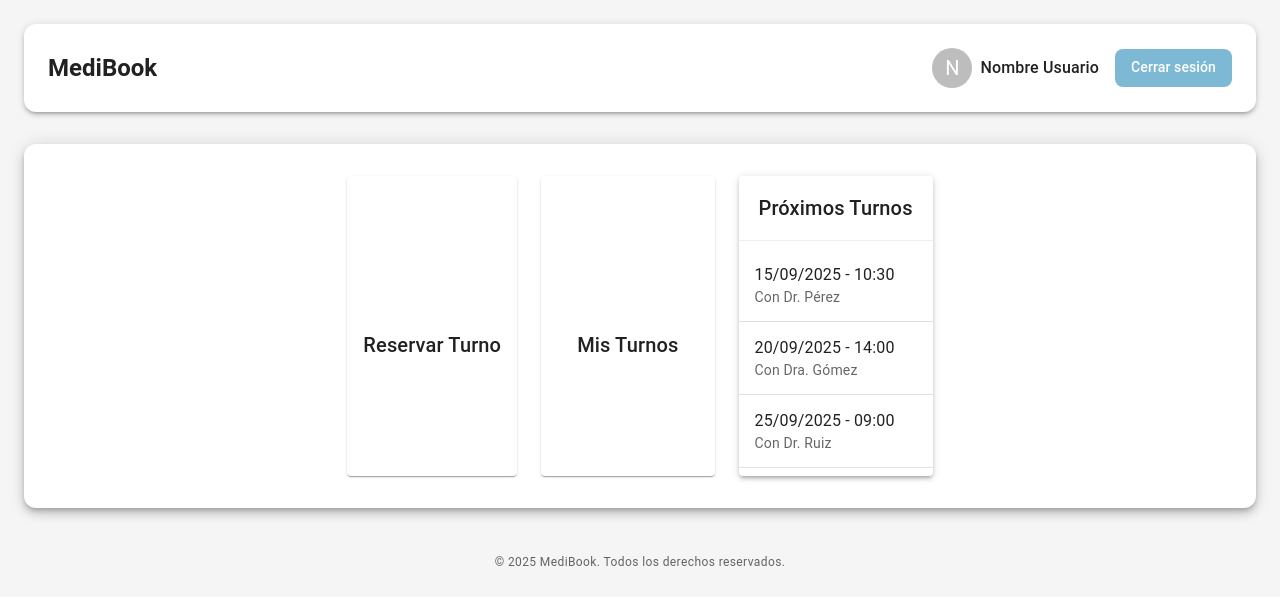
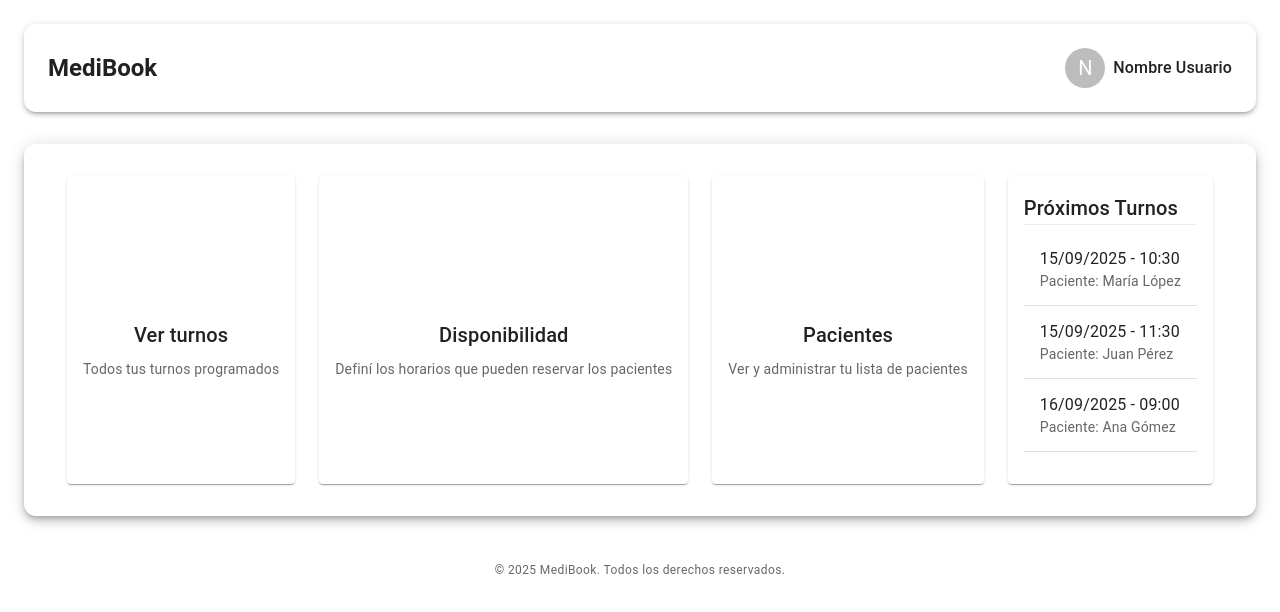
Before and after one commit to uca-pid/2025-aguinaldo-front, a React (Vite) app in the folder medi-book-web/: page / in a window 1280 px wide. Shown: the top 612 px of the page. Built offline with nearby package versions, Linux system fonts and the light colour scheme; some icons are missing.

Commit message:
Added homeHeaderMachine to use Profile deployable, and some refactors

```diff
--- a/medi-book-web/src/components/HomeScreen/DoctorDashboard.tsx
+++ b/medi-book-web/src/components/HomeScreen/DoctorDashboard.tsx
@@ -1,18 +1,16 @@
 import React from "react";
-import { Box, Grid, Card, CardActionArea, CardContent, Typography, List, ListItem, ListItemText, Badge } from "@mui/material";
+import { Box, Grid, Card, CardActionArea, CardContent, Typography, List, ListItem, ListItemText} from "@mui/material";
 import ScheduleIcon from "@mui/icons-material/Schedule";
 import EventAvailableIcon from "@mui/icons-material/EventAvailable";
 import PeopleAltIcon from "@mui/icons-material/PeopleAlt";
 import { styled } from "@mui/material/styles";
 
-// Simulación de datos
 const upcomingAppointments = [
   { date: "15/09/2025", time: "10:30", patient: "María López" },
   { date: "15/09/2025", time: "11:30", patient: "Juan Pérez" },
   { date: "16/09/2025", time: "09:00", patient: "Ana Gómez" }
 ];
 
-// Card estilizada para hover
 const HoverCard = styled(Card)(({ theme }) => ({
   transition: "transform 0.2s, box-shadow 0.2s",
   height: "100%",
@@ -30,8 +28,7 @@ const DoctorDashboard: React.FC = () => {
   return (
     <Box width="100%" display="flex" flexDirection="column" gap={3} alignItems="center">
       <Grid container spacing={3} justifyContent="center" alignItems="stretch">
-        {/* Card: Ver turnos */}
-        <Grid item xs={12} sm={6} md={4}>
+        <Grid>
           <HoverCard>
             <CardActionArea onClick={handleViewAppointments} sx={{ height: "100%" }}>
               <CardContent sx={{ textAlign: "center", py: 6 }}>
@@ -47,8 +44,7 @@ const DoctorDashboard: React.FC = () => {
           </HoverCard>
         </Grid>
 
-        {/* Card: Configurar disponibilidad */}
-        <Grid item xs={12} sm={6} md={4}>
+        <Grid>
           <HoverCard>
             <CardActionArea onClick={handleSetAvailability} sx={{ height: "100%" }}>
               <CardContent sx={{ textAlign: "center", py: 6 }}>
@@ -64,8 +60,7 @@ const DoctorDashboard: React.FC = () => {
           </HoverCard>
         </Grid>
 
-        {/* Card: Lista de pacientes */}
-        <Grid item xs={12} sm={6} md={4}>
+        <Grid>
           <HoverCard>
             <CardActionArea onClick={handlePatientList} sx={{ height: "100%" }}>
               <CardContent sx={{ textAlign: "center", py: 6 }}>
@@ -81,11 +76,10 @@ const DoctorDashboard: React.FC = () => {
           </HoverCard>
         </Grid>
 
-        {/* Card: Próximos turnos */}
-        <Grid item xs={12} sm={12} md={4}>
+        <Grid>
           <Card sx={{ height: "100%" }}>
             <CardContent>
-              <Typography variant="h6" mb={2} borderBottom="1px solid #eee" pb={1}>
+              <Typography variant="h6" borderBottom="1px solid #eee">
                 Próximos Turnos
               </Typography>
               <List>
--- a/medi-book-web/src/components/HomeScreen/PatientDashboard.tsx
+++ b/medi-book-web/src/components/HomeScreen/PatientDashboard.tsx
@@ -4,14 +4,12 @@ import CalendarTodayIcon from "@mui/icons-material/CalendarToday";
 import ListAltIcon from "@mui/icons-material/ListAlt";
 import { styled } from "@mui/material/styles";
 
-// Simulación de datos
 const upcomingAppointments = [
   { date: "15/09/2025", time: "10:30", doctor: "Dr. Pérez" },
   { date: "20/09/2025", time: "14:00", doctor: "Dra. Gómez" },
   { date: "25/09/2025", time: "09:00", doctor: "Dr. Ruiz" }
 ];
 
-// Card estilizada para hover
 const HoverCard = styled(Card)(({ theme }) => ({
   transition: "transform 0.2s, box-shadow 0.2s",
   height: "100%",
@@ -36,8 +34,7 @@ const PatientDashboard: React.FC = () => {
       alignItems="center"
     >
       <Grid container spacing={3} justifyContent="center" alignItems="stretch">
-        {/* Reservar Turno */}
-        <Grid item xs={12} sm={6} md={4} display="flex" justifyContent="center">
+        <Grid display="flex" justifyContent="center">
           <HoverCard sx={{ width: "100%", maxWidth: 300 }}>
             <CardActionArea onClick={handleReserveClick} sx={{ height: "100%" }}>
               <CardContent sx={{ textAlign: "center", py: 6 }}>
@@ -48,8 +45,7 @@ const PatientDashboard: React.FC = () => {
           </HoverCard>
         </Grid>
 
-        {/* Mis Turnos */}
-        <Grid item xs={12} sm={6} md={4} display="flex" justifyContent="center" >
+        <Grid display="flex" justifyContent="center" >
           <HoverCard sx={{ width: "100%", maxWidth: 300 }}>
             <CardActionArea onClick={handleMyAppointmentsClick} sx={{ height: "100%" }}>
               <CardContent sx={{ textAlign: "center", py: 6 }}>
@@ -60,8 +56,7 @@ const PatientDashboard: React.FC = () => {
           </HoverCard>
         </Grid>
 
-        {/* Próximos Turnos */}
-        <Grid item xs={12} sm={12} md={4} display="flex" justifyContent="center">
+        <Grid display="flex" justifyContent="center">
           <Paper elevation={3} sx={{ height: "100%", width: "100%", maxWidth: 300 }}>
             <Typography variant="h6" p={2} borderBottom="1px solid #eee" px={2.5}>
               Próximos Turnos
--- /dev/null
+++ b/medi-book-web/src/machines/homeHeaderMachine.tsx
@@ -0,0 +1,44 @@
+import { createMachine, assign } from "xstate";
+
+export interface UiMachineContext {
+  toggleStates?: Record<string, boolean>;
+  anchorEls?: Record<string, HTMLElement | null>;
+}
+
+export type UiMachineEvent =
+  | { type: "TOGGLE"; key: string }
+  | { type: "OPEN_MENU"; key: string; anchorEl: HTMLElement }
+  | { type: "CLOSE_MENU"; key: string };
+
+export const homeHeaderMachine = createMachine({
+  id: "homeHeader",
+  initial: "idle",
+  context: {  },
+  types: {
+    context: {} as UiMachineContext,
+    events: {} as UiMachineEvent,
+  },
+  states: {
+    idle: {
+      on: {
+        OPEN_MENU: {
+          actions: assign({
+            anchorEls: ({ context, event }) => ({
+              ...context.anchorEls,
+              [event.key]: event.anchorEl,
+            }),
+          }),
+        },
+        CLOSE_MENU: {
+          actions: assign({
+            anchorEls: ({ context, event }) => ({
+              ...context.anchorEls,
+              [event.key]: null,
+            }),
+          }),
+        },
+      },
+    },
+  }
+
+} as const);
--- a/medi-book-web/src/pages/HomeScreen.tsx
+++ b/medi-book-web/src/pages/HomeScreen.tsx
@@ -1,25 +1,34 @@
 // HomeScreen.tsx
 import React from "react";
-import { Box, Typography, Paper, Grid, Avatar, Badge } from "@mui/material";
+import { Box, Typography, Paper, Grid, Avatar, Menu, MenuItem, Divider, ListItemIcon } from "@mui/material";
+import { Logout, Person } from "@mui/icons-material";
+import { useMachine } from "@xstate/react";
+import { homeHeaderMachine } from "../machines/homeHeaderMachine";
 import PatientDashboard from "../components/HomeScreen/PatientDashboard";
 import DoctorDashboard from "../components/HomeScreen/DoctorDashboard";
 import AdminDashboard from "../components/HomeScreen/AdminDashboard";
 
-// Cambiá aquí para probar los distintos roles
-const TEST_ROLE: "PATIENT" | "DOCTOR" | "ADMIN" = "PATIENT";
+const HomeScreen: React.FC = () => {
+  const TEST_ROLE = "DOCTOR"; // "PATIENT" | "DOCTOR" | "ADMIN"
+  const userName = "Nombre Usuario";
 
-const HomeScreen: React.FC = () => {
-  // Datos simulados
-  const userName = "Nombre Usuario";
+  const dashboards = {
+    PATIENT: <PatientDashboard />,
+    DOCTOR: <DoctorDashboard />,
+    ADMIN: <AdminDashboard />,
+  };
+
+  const [state, send] = useMachine(homeHeaderMachine);
+  const anchorEl = state.context.anchorEls?.["userMenu"] ?? null;
+  const open = Boolean(anchorEl);
 
   return (
     <Box
       sx={{
-        bgcolor: "#f5f5f5",
+        bgcolor: "#ffffffff",
         p: 3,
       }}
     >
-      {/* Header */}
       <Paper
         elevation={3}
         sx={{
@@ -32,7 +41,6 @@ const HomeScreen: React.FC = () => {
           flexWrap: "wrap",
         }}
       >
-        {/* Izquierda: Logo / nombre de la app */}
         <Typography
           variant="h5"
           fontWeight={700}
@@ -42,62 +50,93 @@ const HomeScreen: React.FC = () => {
           MediBook
         </Typography>
 
-        {/* Derecha: botones de usuario */}
-        <Box
-            display="flex"
-            alignItems="center"
-            gap={2}
-            flexWrap="wrap"
+        <Box display="flex" alignItems="center" gap={1}>
+          <Avatar
+            sx={{ cursor: "pointer" }}
+            onClick={(e) =>
+              send({
+                type: "OPEN_MENU",
+                key: "userMenu",
+                anchorEl: e.currentTarget,
+              })
+            }
           >
-            {/* Botón Mi perfil */}
-            <Box
-            display="flex"
-            alignItems="center"
-            gap={1}
-            sx={{
-                cursor: "pointer",
-                "&:hover": { opacity: 0.8, transform: "scale(1.03)", transition: "all 0.2s" },
-            }}
-            onClick={() => alert("Ir al perfil")}
+            {userName.charAt(0)}
+          </Avatar>
+          <Typography
+            variant="subtitle1"
+            fontWeight={500}
+            sx={{ cursor: "pointer" }}
+            onClick={(e) =>
+              send({
+                type: "OPEN_MENU",
+                key: "userMenu",
+                anchorEl: e.currentTarget,
+              })
+            }
           >
-            <Avatar>{userName.charAt(0)}</Avatar>
-            <Typography variant="subtitle1" fontWeight={500}>
             {userName}
           </Typography>
         </Box>
 
-            {/* Botón Cerrar sesión */}
-            <Box
-            sx={{
-                px: 2,
-                py: 1,
-                bgcolor: "#7db9d4ff",
-                color: "white",
-                borderRadius: 2,
-                cursor: "pointer",
-                "&:hover": { bgcolor: "#406574ff", transform: "scale(1.03)", transition: "all 0.2s" },
+        <Menu
+          anchorEl={anchorEl}
+          open={open}
+          onClose={() => send({ type: "CLOSE_MENU", key: "userMenu" })}
+          anchorOrigin={{ horizontal: "right", vertical: "bottom" }}
+          transformOrigin={{ horizontal: "right", vertical: "top" }}
+          PaperProps={{
+            elevation: 4,
+            sx: {
+              mt: 1.5,
+              borderRadius: 3,
+              minWidth: 200,
+            },
           }}
-            onClick={() => alert("Cerrar sesión")}
         >
-            <Typography variant="subtitle2" fontWeight={500}>
+          <MenuItem
+            onClick={() => {
+              send({ type: "CLOSE_MENU", key: "userMenu" });
+              alert("Ir al perfil");
+            }}
+          >
+            <ListItemIcon>
+              <Person fontSize="small" />
+            </ListItemIcon>
+            Mi perfil
+          </MenuItem>
+
+          <Divider />
+
+          <MenuItem
+            onClick={() => {
+              send({ type: "CLOSE_MENU", key: "userMenu" });
+              alert("Cerrar sesión");
+            }}
+            sx={{ color: "error.main" }}
+          >
+            <ListItemIcon>
+              <Logout fontSize="small" color="error" />
+            </ListItemIcon>
             Cerrar sesión
-            </Typography>
-            </Box>
-        </Box>
+          </MenuItem>
+        </Menu>
       </Paper>
 
-
-      <Grid container spacing={3} width="100%" justifyContent="center" alignItems="stretch">
-        <Grid item xs={12} md={8} width="100%">
-          <Paper elevation={6} sx={{ p: 4, borderRadius: 3 }} >
-            {TEST_ROLE === "PATIENT" && <PatientDashboard />}
-            {TEST_ROLE === "DOCTOR" && <DoctorDashboard />}
-            {TEST_ROLE === "ADMIN" && <AdminDashboard />}
+      <Grid
+        container
+        spacing={3}
+        width="100%"
+        justifyContent="center"
+        alignItems="stretch"
+      >
+        <Grid width="100%">
+          <Paper elevation={6} sx={{ p: 4, borderRadius: 3 }}>
+            {dashboards[TEST_ROLE]}
           </Paper>
         </Grid>
       </Grid>
 
-      {/* Footer */}
       <Box mt={5} textAlign="center">
         <Typography variant="caption" color="text.secondary">
           &copy; 2025 MediBook. Todos los derechos reservados.
```
Also changed, not shown: medi-book-web/src/components/HomeScreen/AdminDashboard.tsx (+4 -9 lines). Lines whose indentation alone changed are shown as unchanged.
